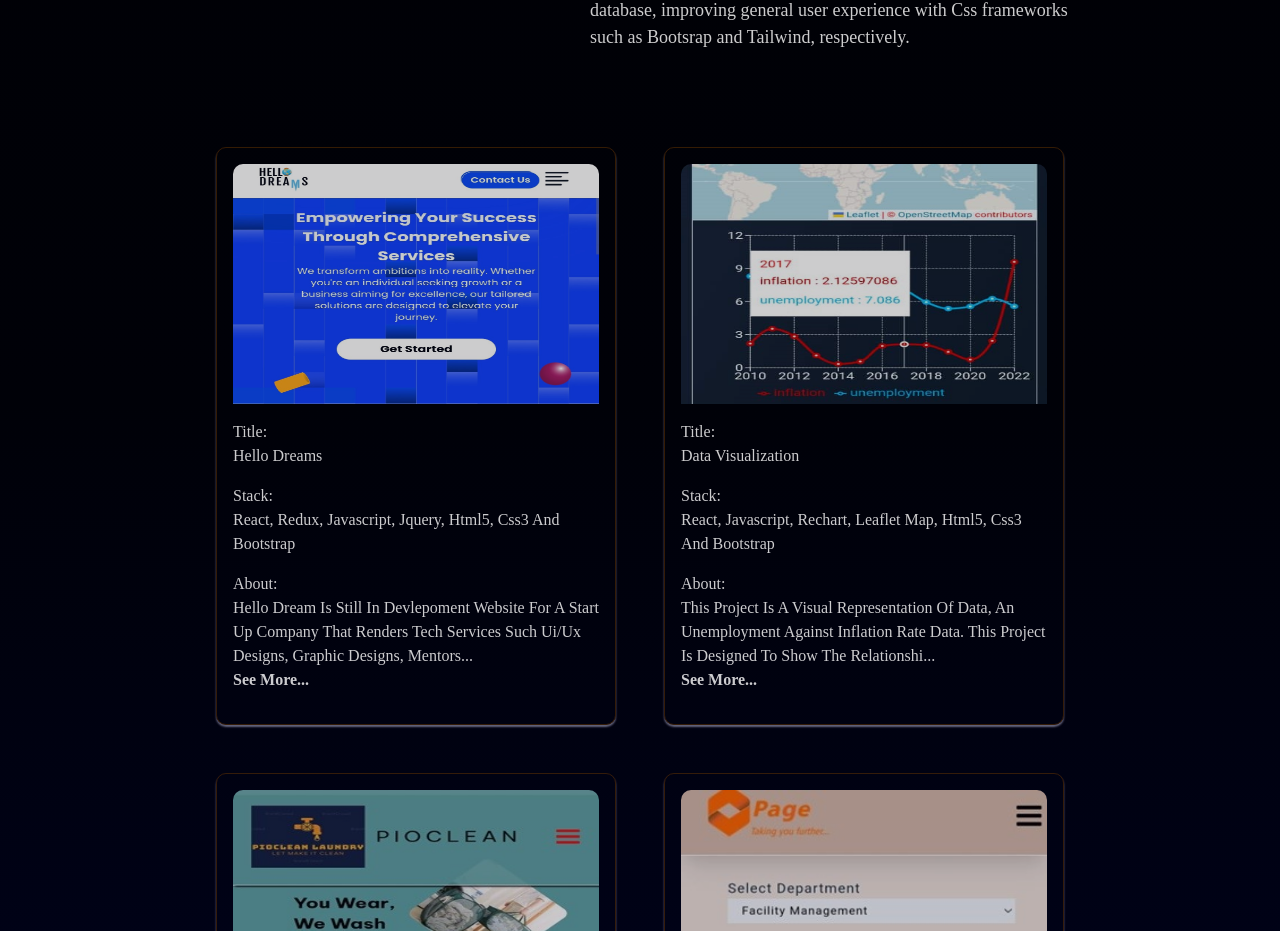
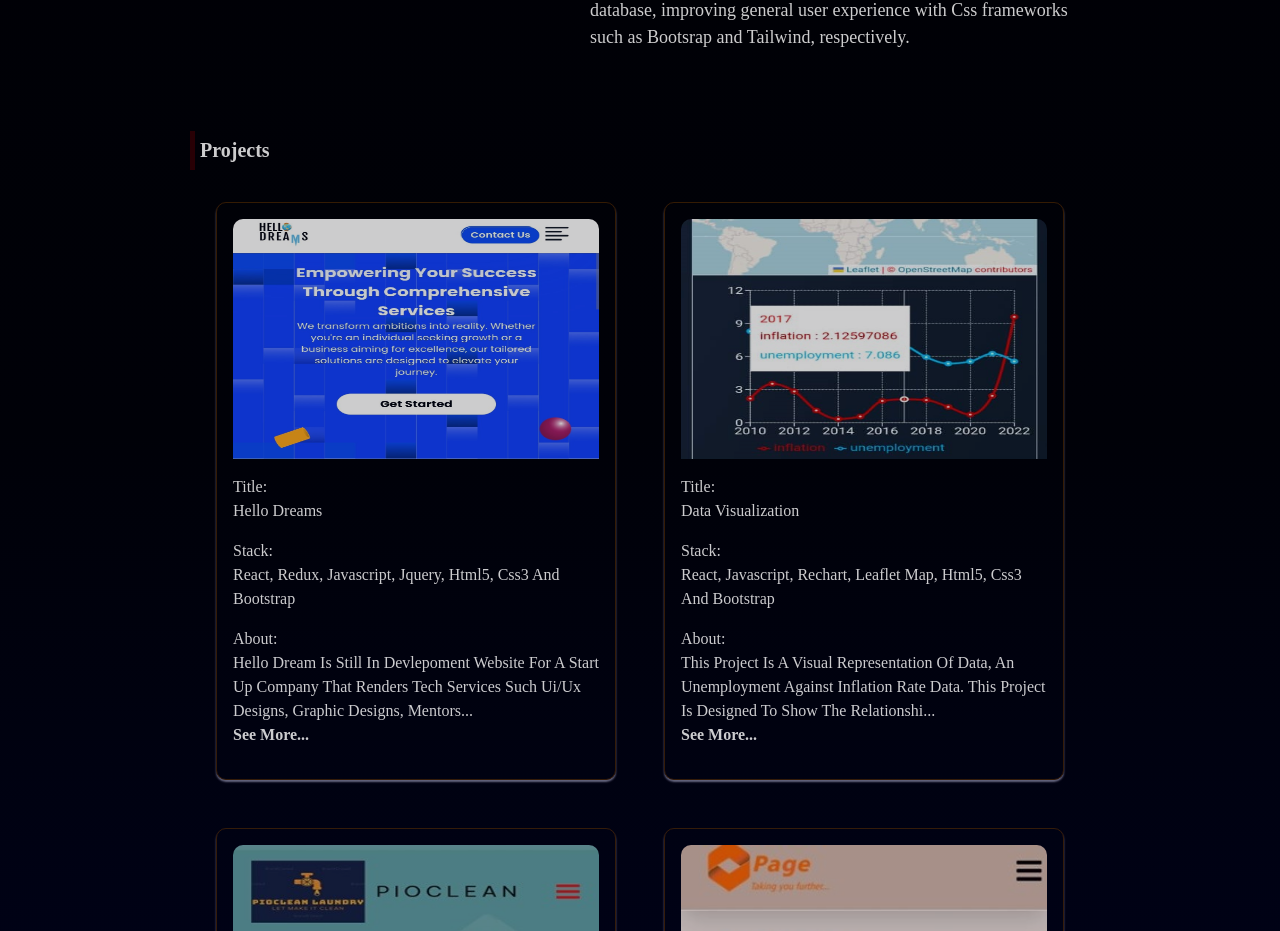
Before and after one commit to clifford-ghostwriter/clifford-dotcom, a React (Create React App) app: page / in a window 1280 px wide. Shown: the part 1391-2322 px from the top of the page. Built offline with nearby package versions, Linux system fonts and the light colour scheme.

Commit message:
font adjustments

```diff
--- a/src/components/Experience.js
+++ b/src/components/Experience.js
@@ -62,7 +62,7 @@ const Wrapper = styled.div`
     padding-block: 8px;
     padding-left: 5px;
     width: max-content;
-    font-size: 30px;
+    font-size: 25px;
     font-weight: 400;
   }
 
--- a/src/components/Technology.js
+++ b/src/components/Technology.js
@@ -44,6 +44,11 @@ const Wrapper = styled.div`
   .logo {
     width: 75px;
     height: 75px;
+  }
+
+  .heading {
+    font-size: 25px;
+    font-weight: 400;
   }
 
   .outer_box {
--- a/src/components/projects.js
+++ b/src/components/projects.js
@@ -6,6 +6,7 @@ import { projects } from "../utils/constants";
 const Projects = () => {
   return (
     <Wrapper className="contaibber mx-auto">
+      <h3 className="heading">Projects</h3>
       <div className="projects">
         {projects.map((project, index) => {
           return <Project project={project} key={index} index={index} />;
@@ -16,6 +17,9 @@ const Projects = () => {
 };
 
 const Wrapper = styled.div`
+  display: flex;
+  flex-direction: column;
+  gap: 1rem;
   .projects {
     /* width: 300px; */
     /* border: 1px solid white; */
@@ -25,6 +29,15 @@ const Wrapper = styled.div`
     justify-content: center;
     padding: 16px;
   }
+  .heading {
+    border-left: 5px solid rgba(255, 0, 0, 0.2);
+    padding-block: 8px;
+    padding-left: 5px;
+    width: max-content;
+    font-size: 25px;
+    font-weight: 400;
+    font-family: "DM Sans";
+  }
 
   @media (width >= 1100px) {
     /* border: 1px solid red; */
@@ -33,6 +46,11 @@ const Wrapper = styled.div`
       flex-wrap: wrap;
       width: 900px;
     }
+
+    .heading {
+
+      /* font-size: 30px; */
+
   }
 `;
 export default Projects;
```
